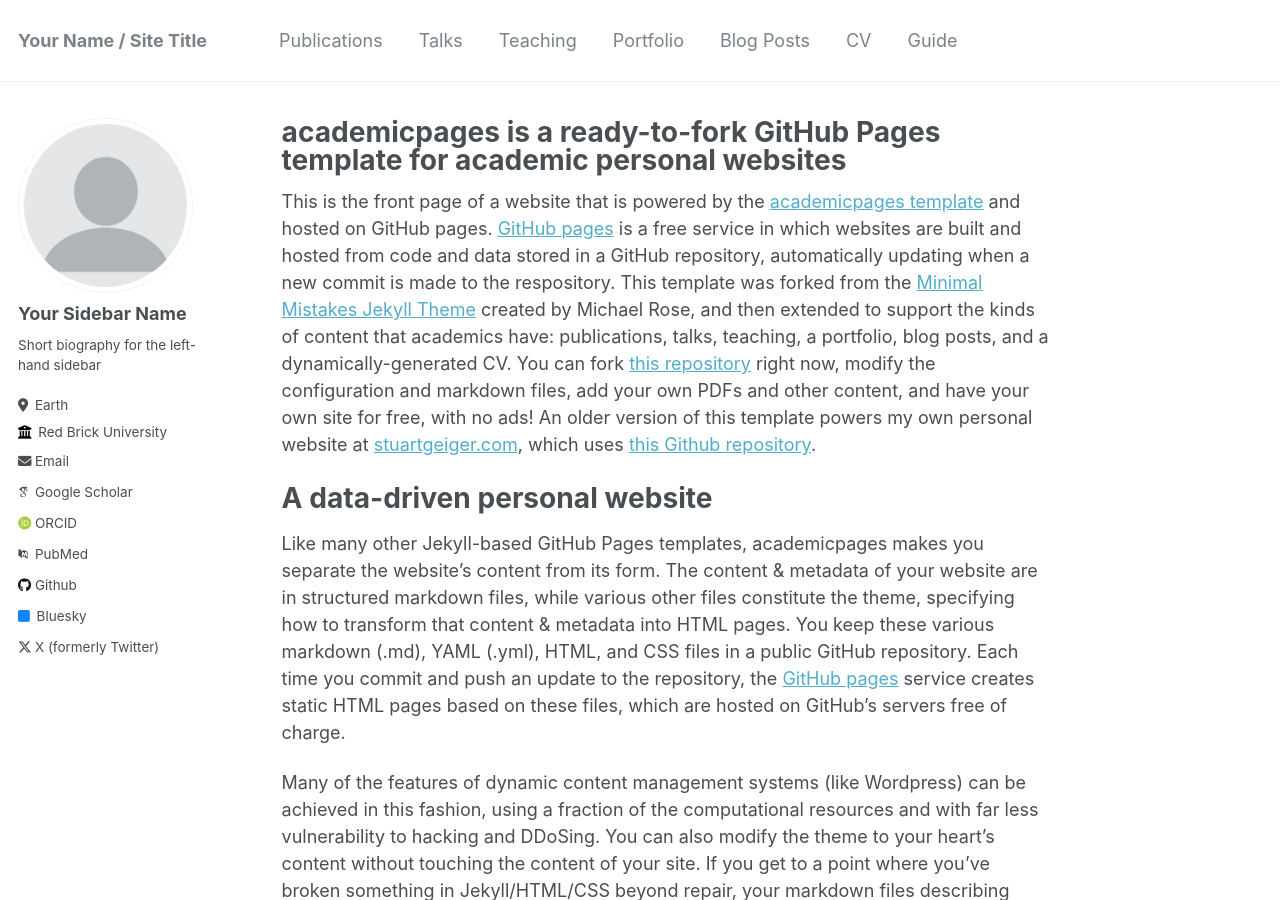
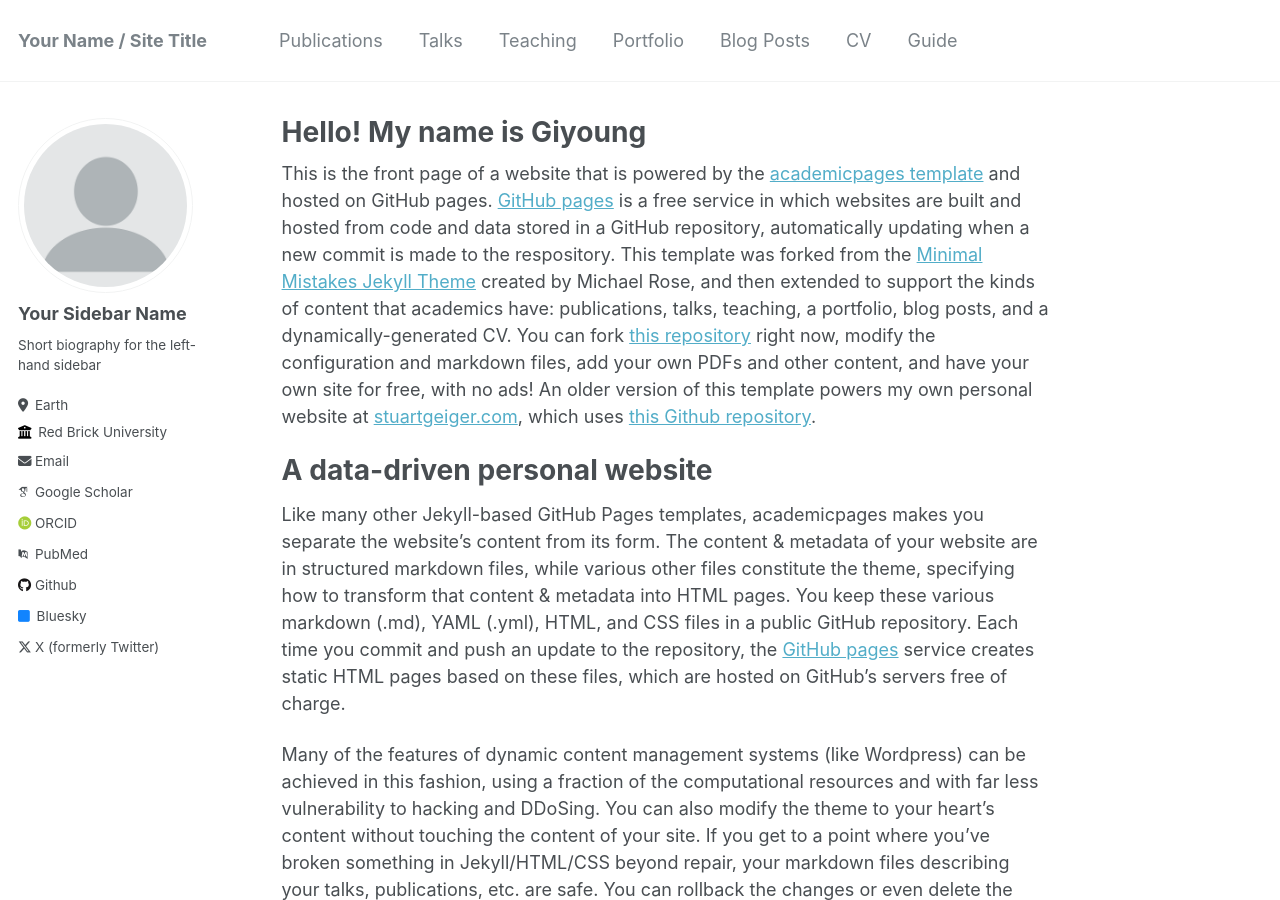
Before and after one commit to freqinfi/freqinfi.github.io, a Jekyll site: the page built from _pages/about.md, in a window 1280 px wide and 900 px high. Built offline with Jekyll 4.4.1, drawn with Linux system fonts in a browser that asks for light colours; some web fonts are replaced.

Commit message:
Update about.md

```diff
--- a/_pages/about.md
+++ b/_pages/about.md
@@ -1,6 +1,6 @@
 ---
 permalink: /
-title: "academicpages is a ready-to-fork GitHub Pages template for academic personal websites"
+title: "Hello! My name is Giyoung"
 author_profile: true
 redirect_from:
   - /about/
```
